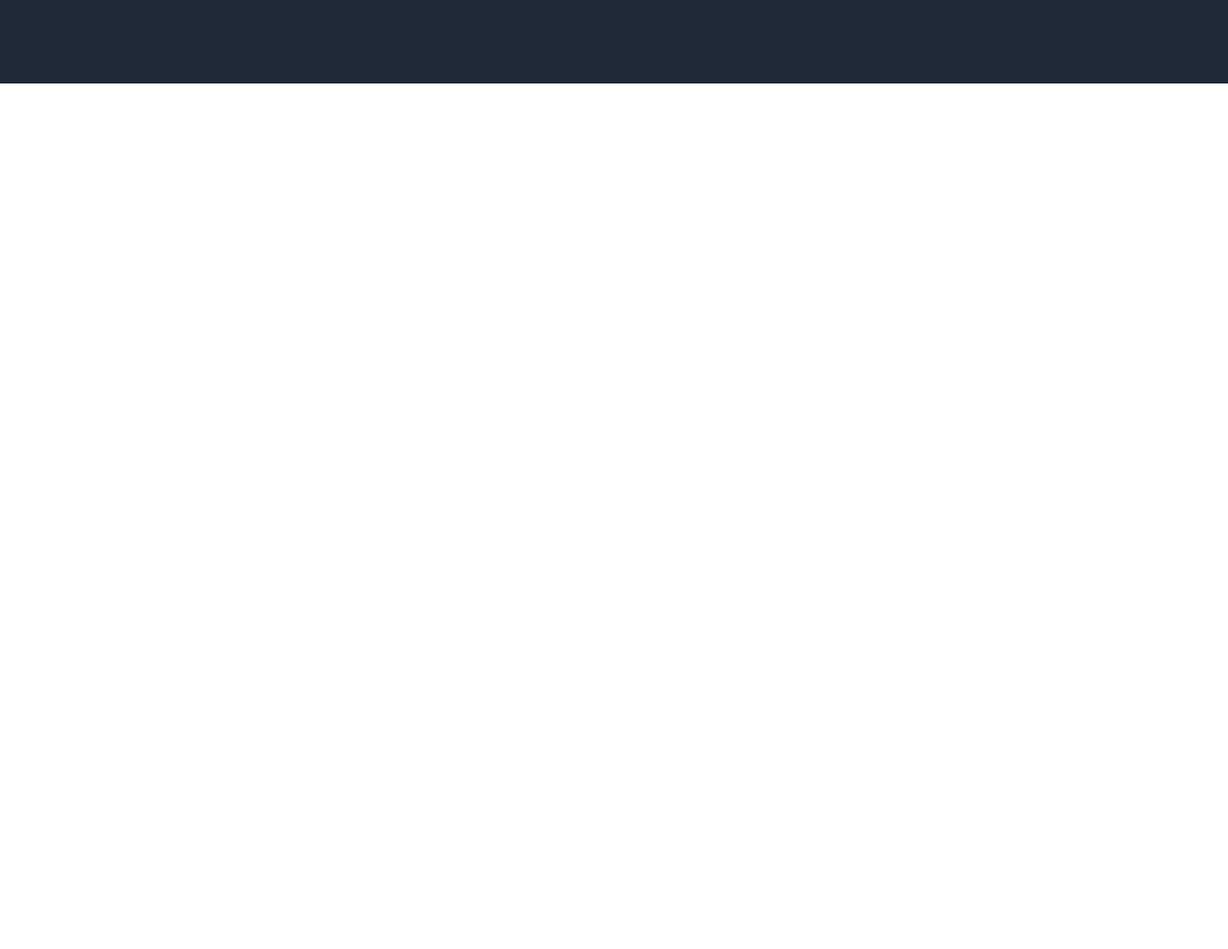
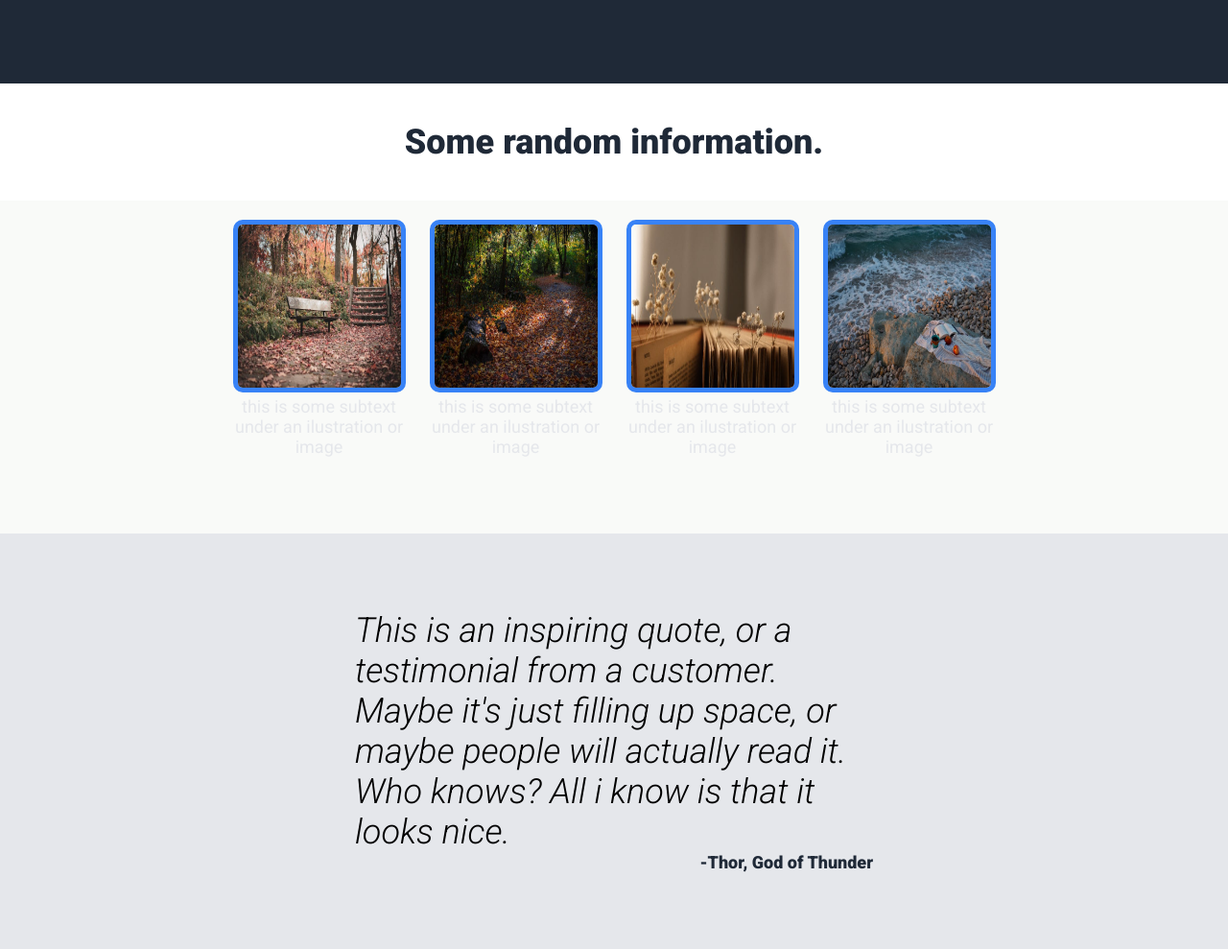
Before and after one commit to sebastian777777/landing-page, a plain HTML site: page index.html in a window 1280 px wide. Shown: the part 500-1489 px from the top of the page at 96% size. Before the commit the page ends 800 px from the top, so only its background shows below. Drawn offline with Linux system fonts and the light colour scheme.

Commit message:
Add section information whit ilustration and quote section

```diff
--- a/index.html
+++ b/index.html
@@ -40,6 +40,32 @@
         </div>
       </div>
     </header>
-    <main></main>
+    <main>
+      <div>
+        <h3>Some random information.</h3>
+        <div class="information">
+          <div class="ilustration">
+            <img src="/images/quiet-park-bench.jpg" alt="Quiet park bench">
+            <p>this is some subtext under an ilustration or image</p>
+          </div>
+          <div class="ilustration">
+            <img src="/images/autumn-forest.jpg" alt="Autumn forest">
+            <p>this is some subtext under an ilustration or image</p>
+          </div>
+          <div class="ilustration">
+            <img src="/images/dead-nature-book.jpg" alt="Dead nature book">
+            <p>this is some subtext under an ilustration or image</p>
+          </div>
+          <div class="ilustration">
+            <img src="/images/sunset-sea.jpg" alt="Sunset sea">
+            <p>this is some subtext under an ilustration or image</p>
+          </div>
+        </div>
+      </div>
+      <div class="quote">
+        <h4>This is an inspiring quote, or a testimonial from a customer. Maybe it's just filling up space, or maybe people will actually read it. Who knows? All i know is that it looks nice.</h4>
+        <p>-Thor, God of Thunder</p>
+      </div>
+    </main>
   </body>
 </html>
--- a/style.css
+++ b/style.css
@@ -94,3 +94,48 @@ button {
   border-radius: 5px;
   margin-top: 10px;
 }
+
+h3 {
+  text-align: center;
+  font-size: 36px;
+  color: #1f2937;
+  font-weight: 900;
+  padding: 40px 0;
+}
+
+.information {
+  background-color: #f9faf8;
+  padding: 20px 230px 80px;
+  display: flex;
+  justify-content: space-around;
+}
+
+.ilustration {
+  background-color: #f9faf8;
+  width: 200px;
+  text-align: center;
+}
+
+.ilustration img {
+  width: 180px;
+  height: 180px;
+  border: 5px #3882f6 solid;
+  border-radius: 10px;
+}
+
+.quote {
+  background-color: #e5e7eb;
+  padding: 80px 370px;
+}
+
+.quote h4 {
+  font-size: 36px;
+  font-style: italic;
+  font-weight: 300;
+}
+
+.quote p {
+  color: #1f2937;
+  text-align: end;
+  font-weight: 900;
+}
```
Also changed, not shown: images/autumn-forest.jpg (added), images/dead-nature-book.jpg (added), images/quiet-park-bench.jpg (added), images/sunset-sea.jpg (added), 1 other file.
